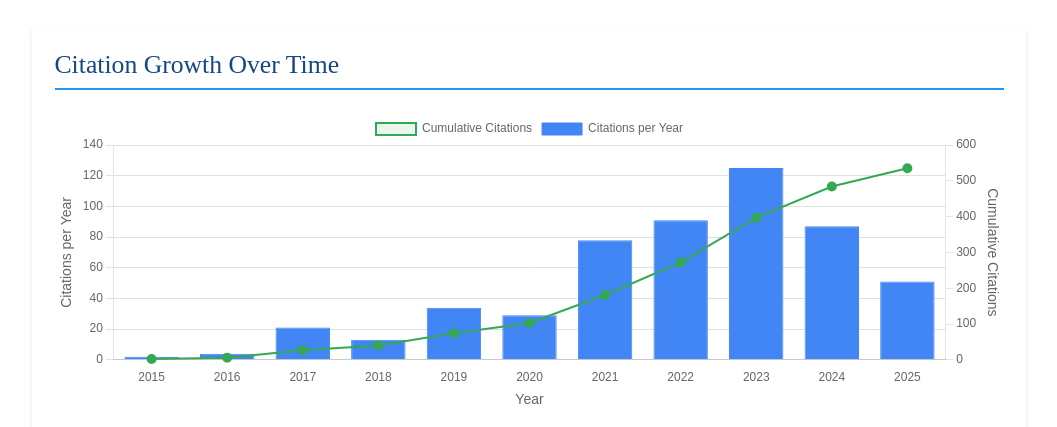
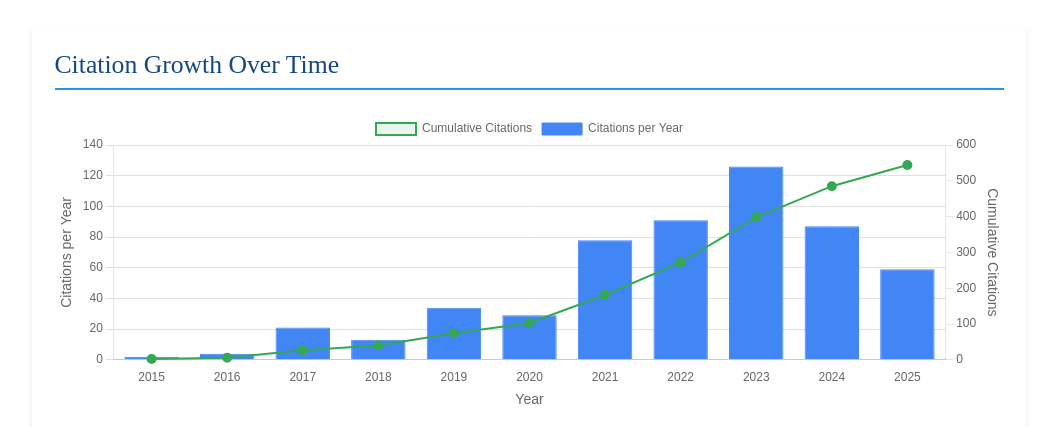
Before and after one commit to JanHerbst84/janherbst84.github.io, a plain HTML site: page impact.html in a window 1280 px wide. Shown: the part 962-1389 px from the top of the page, without its empty margins (111-1168 px from the left). Drawn offline with nearby package versions, Linux system fonts and the light colour scheme; no server answers.

Commit message:
citations

```diff
--- a/impact.html
+++ b/impact.html
@@ -525,7 +525,7 @@
     document.addEventListener('DOMContentLoaded', function() {
       // Citation data from Google Scholar
       const years = ['2015', '2016', '2017', '2018', '2019', '2020', '2021', '2022', '2023', '2024', '2025'];
-      const citations = [2, 4, 21, 13, 34, 29, 78, 91, 125, 87, 51];
+      const citations = [2, 4, 21, 13, 34, 29, 78, 91, 126, 87, 59];
 
       // Calculate cumulative citations
       const cumulativeCitations = [];
```
